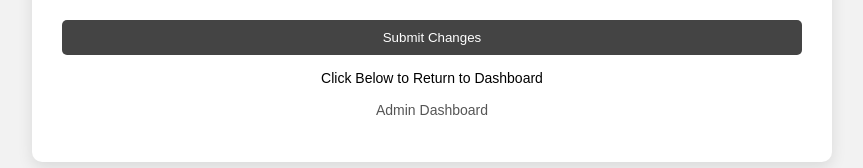
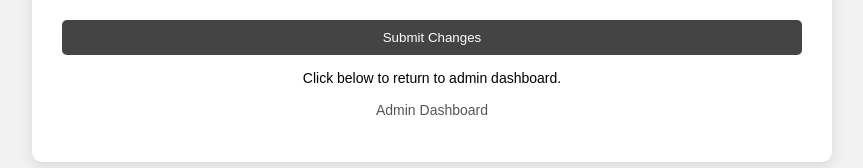
Before and after one commit to Sinders87/QueueSmart-CS-Project, a plain HTML site: page frontend/pages/servicemanagement.html in a window 1280 px wide. Shown: the part 558-726 px from the top of the page, without its empty margins (208-1071 px from the left). Drawn offline with Linux system fonts and the light colour scheme.

Commit message:
Fix link text and update dashboard URL

```diff
--- a/frontend/pages/servicemanagement.html
+++ b/frontend/pages/servicemanagement.html
@@ -73,10 +73,10 @@
     <div id = "changeSuccess" class = "success-box" style = "display:none;"></div>
 
     <p class="link">
-        Click Below to Return to Dashboard
+        Click below to return to admin dashboard.
         <br>
         <br>
-        <a href = "admin.html">Admin Dashboard</a>
+        <a href = "admin-dashboard.html">Admin Dashboard</a>
     </p>
 
 
```
